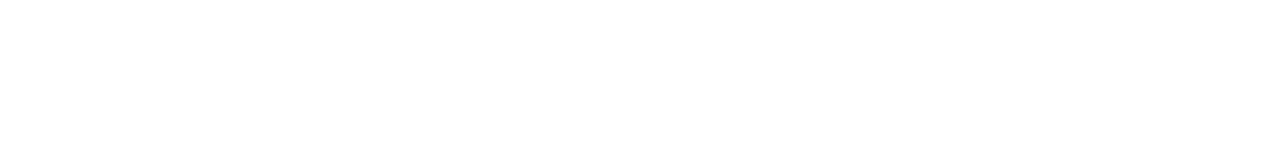
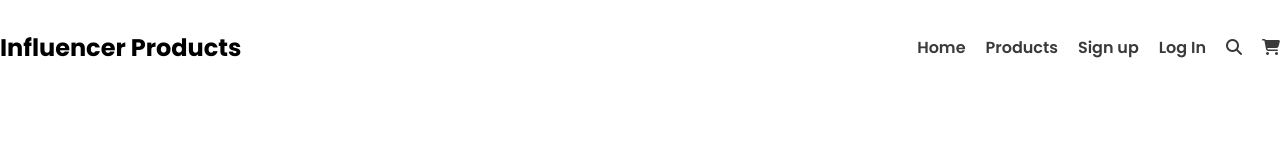
Before and after one commit to Rahamat725/influencer, a plain HTML site: page index.html in a window 1280 px wide. Drawn offline with Linux system fonts and the light colour scheme.

Commit message:
nav bar added

```diff
--- a/index.html
+++ b/index.html
@@ -4,9 +4,23 @@
     <meta charset="UTF-8">
     <meta name="viewport" content="width=device-width, initial-scale=1.0">
     <title>influencer</title>
+
+    <link rel="stylesheet" href="https://cdnjs.cloudflare.com/ajax/libs/font-awesome/6.7.2/css/all.min.css" integrity="sha512-Evv84Mr4kqVGRNSgIGL/F/aIDqQb7xQ2vcrdIwxfjThSH8CSR7PBEakCr51Ck+w+/U6swU2Im1vVX0SVk9ABhg==" crossorigin="anonymous" referrerpolicy="no-referrer" />
     <link rel="stylesheet" href="./style/influencer.css">
 </head>
 <body>
+    <!-- nav bar -->
+     <nav class="nav-content">
+        <h2 id="influencer">Influencer Products</h2>
+        <ul class="nav-items">
+            <li><a href="#home">Home</a></li>
+            <li><a href="#products">Products</a></li>
+            <li><a href="#signup">Sign up</a></li>
+            <li><a href="#login">Log In</a></li>
+            <li><a href="#search"><i class="fa-solid fa-magnifying-glass"></i></a></li>
+            <li><a href="#cart"><i class="fa-solid fa-cart-shopping"></i></a></li>
+        </ul>
 
+     </nav>
 </body>
 </html>
--- a/style/influencer.css
+++ b/style/influencer.css
@@ -0,0 +1,40 @@
+
+@import url('https://fonts.googleapis.com/css2?family=Poppins:ital,wght@0,100;0,200;0,300;0,400;0,500;0,600;0,700;0,800;0,900;1,100;1,200;1,300;1,400;1,500;1,600;1,700;1,800;1,900&display=swap');
+
+body{
+    font-family: "Poppins", sans-serif;
+    max-width: 1366px;
+    margin: 0 auto;
+}
+
+*{
+    margin: 0;
+    padding: 0;
+}
+
+/* nav related style */
+#influencer{
+    font-size: 24px;
+    font-weight: 700;
+}
+.nav-content{
+    display: flex;
+    justify-content: space-between;
+    align-items: center;
+    margin-top: 30px;
+}
+
+.nav-items{
+    display: flex;
+    align-items: center;
+    gap: 20px;
+}
+.nav-items li {
+    list-style: none;
+}
+.nav-items a{
+    text-decoration: none;
+    font-weight:600;
+    color: rgb(58, 58, 58);
+
+}
```
